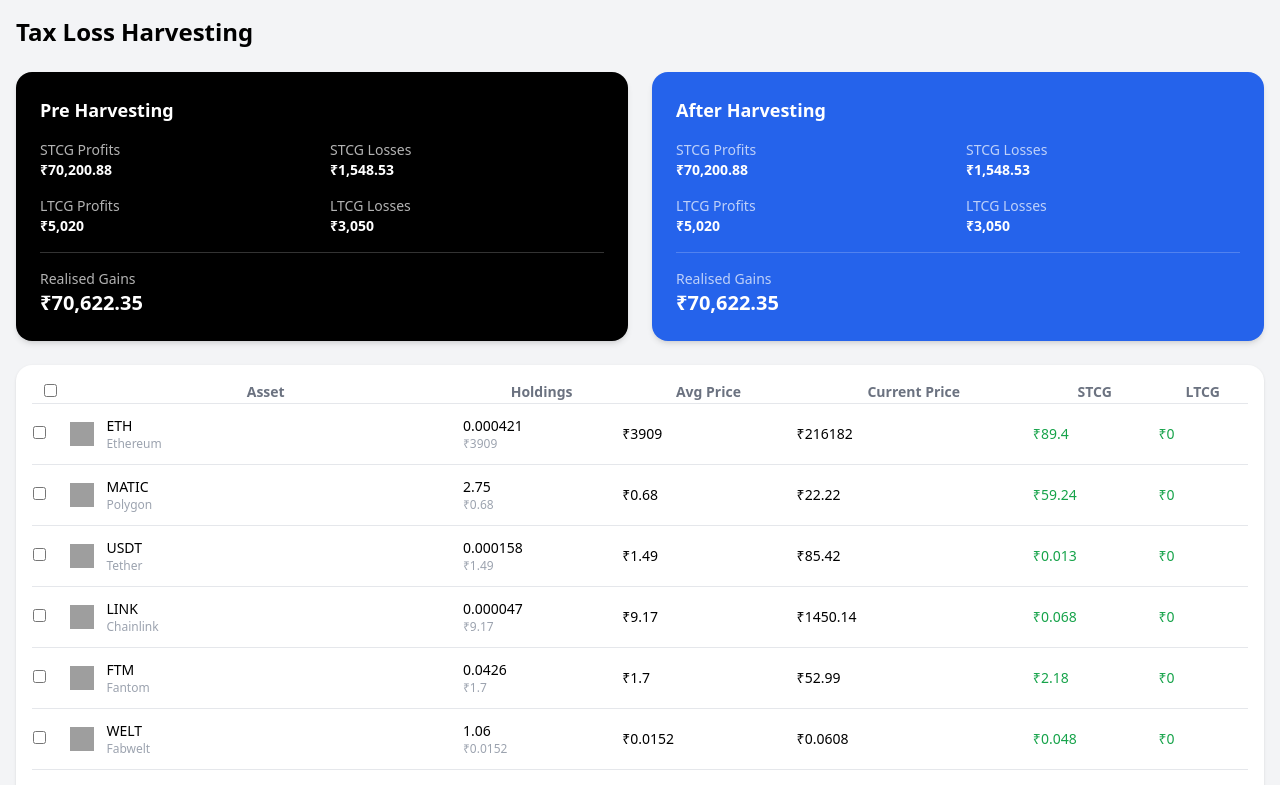
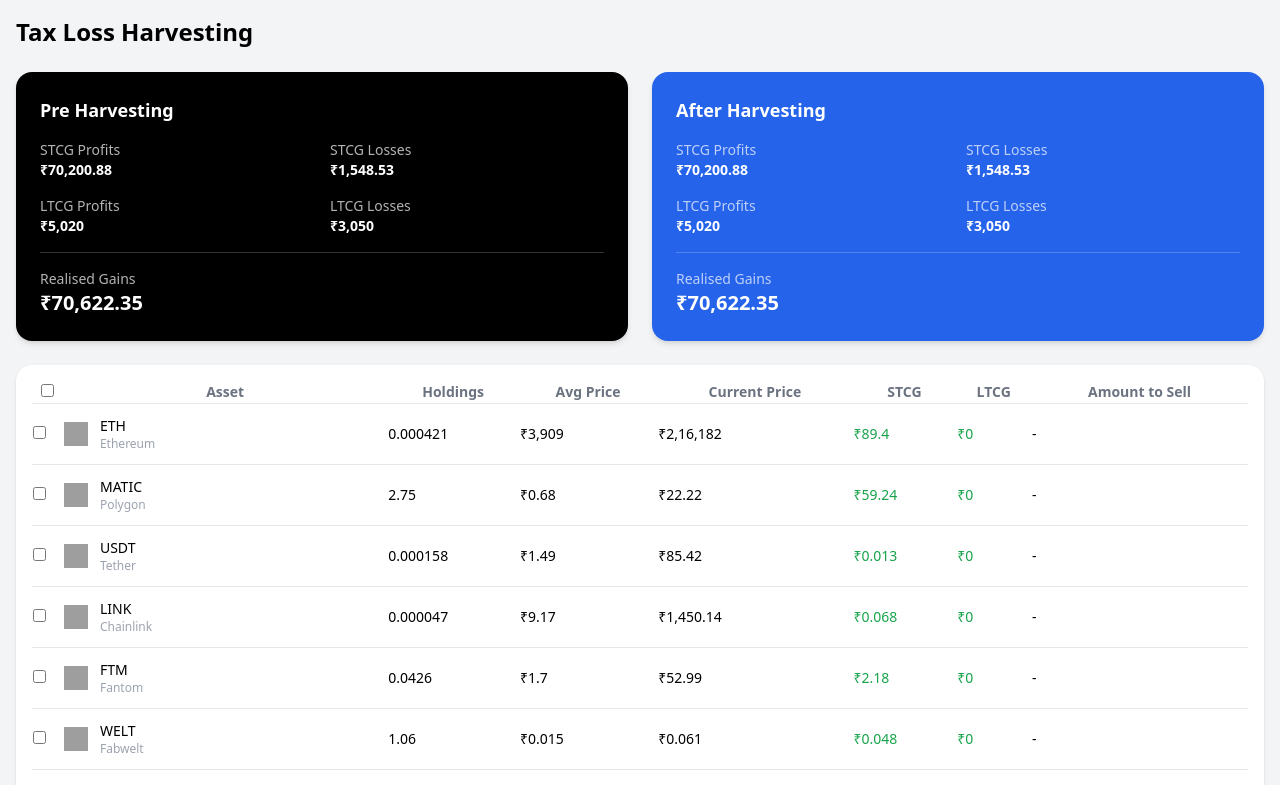
Before and after one commit to karthik-dl/Konix-project, a React (Vite) app: page / in a window 1280 px wide. Shown: the top 785 px of the page. Built offline with nearby package versions, Linux system fonts and the light colour scheme; grey boxes are pictures that could not be loaded.

Commit message:
add one column

```diff
--- a/src/Components/HoldingRow.jsx
+++ b/src/Components/HoldingRow.jsx
@@ -1,43 +1,34 @@
 export default function HoldingRow({ item, selected, onToggle }) {
+  const isSelected = selected?.some((i) => i.coin === item.coin);
+
   return (
-    <tr
-      className={`border-b hover:bg-gray-50 transition ${
-        selected?.some((i) => i.coin === item.coin) ? "bg-blue-50" : ""
-      }`}
-    >
+    <tr className={`border-b hover:bg-gray-50 ${isSelected ? "bg-blue-50" : ""}`}>
       <td>
-        <input
-          type="checkbox"
-          checked={selected?.some((i) => i.coin === item.coin)}
-          onChange={onToggle}
-        />
+        <input type="checkbox" checked={isSelected} onChange={onToggle} />
       </td>
 
       <td className="flex items-center gap-3 py-3">
-        <img src={item.logo} alt="logo" className="w-6 h-6" />
+        <img src={item.logo} className="w-6 h-6" />
         <div>
-          <p className="font-medium">{item.coin}</p>
+          <p>{item.coin}</p>
           <p className="text-xs text-gray-400">{item.coinName}</p>
         </div>
       </td>
 
-      <td>
-        <p>{item.totalHolding}</p>
-        <p className="text-xs text-gray-400">
-          ₹{item.averageBuyPrice}
-        </p>
-      </td>
+      <td>{item.totalHolding}</td>
 
-      <td>₹{item.averageBuyPrice}</td>
-      <td>₹{item.currentPrice}</td>
+      <td>₹{Number(item.averageBuyPrice).toLocaleString("en-IN")}</td>
+      <td>₹{Number(item.currentPrice).toLocaleString("en-IN")}</td>
 
       <td className={item.stcg.gain >= 0 ? "text-green-600" : "text-red-500"}>
-        ₹{item.stcg.gain}
+        ₹{Number(item.stcg.gain).toLocaleString("en-IN")}
       </td>
 
       <td className={item.ltcg.gain >= 0 ? "text-green-600" : "text-red-500"}>
-        ₹{item.ltcg.gain}
+        ₹{Number(item.ltcg.gain).toLocaleString("en-IN")}
       </td>
+
+      <td>{isSelected ? item.totalHolding : "-"}</td>
     </tr>
   );
 }
--- a/src/Components/HoldingsTable.jsx
+++ b/src/Components/HoldingsTable.jsx
@@ -40,6 +40,7 @@ export default function HoldingTable({ holdings, selected, setSelected }) {
             <th>Current Price</th>
             <th>STCG</th>
             <th>LTCG</th>
+            <th>Amount to Sell</th>
           </tr>
         </thead>
 
--- a/src/pages/Dashboard.jsx
+++ b/src/pages/Dashboard.jsx
@@ -1,8 +1,8 @@
 import { useEffect, useState } from "react";
 import { getHoldings, getCapitalGains } from "../services/api";
-import { updateAfterHarvesting, calculateRealised } from "../utils/Calculations";
+import {calculateRealised,updateAfterHarvesting,} from "../utils/Calculations";
+import Card from "../Components/Card";
 import HoldingsTable from "../Components/HoldingsTable";
-import Card from "../Components/Card"
 
 export default function Dashboard() {
   const [holdings, setHoldings] = useState([]);
@@ -10,48 +10,25 @@ export default function Dashboard() {
   const [selectedAssets, setSelectedAssets] = useState([]);
   const [loading, setLoading] = useState(true);
 
-  // Fetch initial data
   useEffect(() => {
     async function fetchData() {
-      try {
-        const [holdingsData, gainsData] = await Promise.all([
-          getHoldings(),
-          getCapitalGains(),
-        ]);
-
-        setHoldings(holdingsData);
-        setCapitalGains(gainsData);
-      } catch (err) {
-        console.error("Error fetching data", err);
-      } finally {
-        setLoading(false);
-      }
+      const [h, g] = await Promise.all([
+        getHoldings(),
+        getCapitalGains(),
+      ]);
+      setHoldings(h);
+      setCapitalGains(g);
+      setLoading(false);
     }
-
     fetchData();
   }, []);
 
-  if (loading) {
-    return <p className="text-center mt-10">Loading data...</p>;
-  }
+  if (loading) return <p className="text-center p-10">Loading...</p>;
 
-  // Calculate updated gains after user selection
-  const harvestedGains = updateAfterHarvesting(
-    capitalGains,
-    selectedAssets
-  );
+  const updated = updateAfterHarvesting(capitalGains, selectedAssets);
 
-  const preHarvest = calculateRealised(
-    capitalGains.stcg,
-    capitalGains.ltcg
-  );
-
-  const postHarvest = calculateRealised(
-    harvestedGains.stcg,
-    harvestedGains.ltcg
-  );
-
-  const savings = preHarvest - postHarvest;
+  const pre = calculateRealised(capitalGains.stcg, capitalGains.ltcg);
+  const post = calculateRealised(updated.stcg, updated.ltcg);
 
   return (
     <div className="max-w-7xl mx-auto space-y-6">
@@ -59,11 +36,7 @@ export default function Dashboard() {
 
       <div className="grid md:grid-cols-2 gap-6">
         <Card title="Pre Harvesting" data={capitalGains} dark />
-        <Card
-          title="After Harvesting"
-          data={harvestedGains}
-          savings={preHarvest - postHarvest}
-        />
+        <Card title="After Harvesting" data={updated} savings={pre - post} />
       </div>
 
       <HoldingsTable
```
